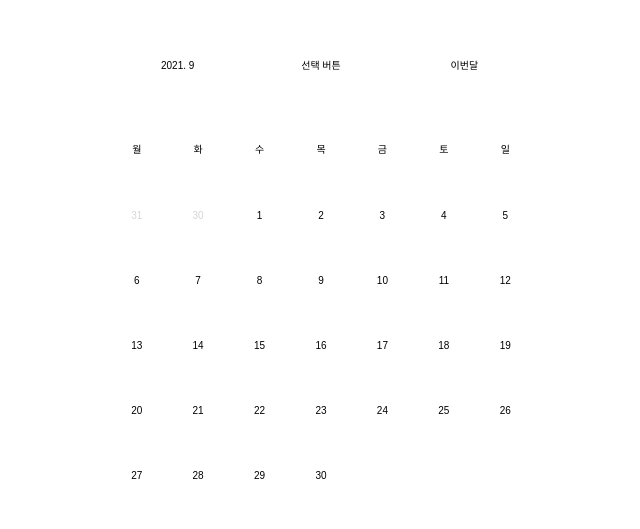
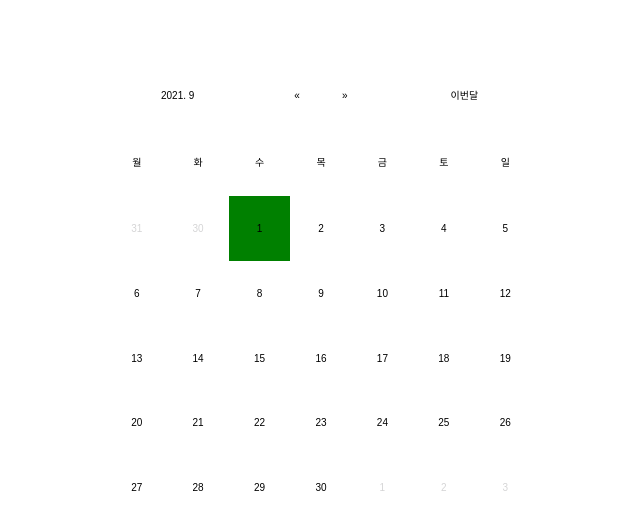
Before and after one commit to psy-g/paywork-calendar, a React (Create React App) app: page / in a window 1280 px wide. Shown: the part 109-638 px from the top of the page, without its empty margins (319-959 px from the left). Built offline with nearby package versions, Linux system fonts and the light colour scheme; a web font is replaced by a local one.

Commit message:
feat: 화살표 버튼, 이번달 버튼 이동(#5) - `화살표 버튼`으로 이전 달, 다음 달 이동 기능 - `이번달 버튼`으로 이번 달 이동 기능

```diff
--- a/src/components/calendar/CalendarContainer.js
+++ b/src/components/calendar/CalendarContainer.js
@@ -6,13 +6,13 @@ import CalendarHead from 'components/calendar/template/CalendarHead';
 import CalendarBody from 'components/calendar/template/CalendarBody';
 
 const CalendarContainer = () => {
-  const { calendarState, dateArr } = useCalendar();
+  const { calendarState, dateState, changeState, saveState } = useCalendar();
 
   return (
     <Container>
       <CalendarBox>
-        <CalendarHead calendarState={calendarState} />
-        <CalendarBody dateArr={dateArr} />
+        <CalendarHead calendarState={calendarState} saveState={saveState} />
+        <CalendarBody dateState={dateState} changeState={changeState} />
       </CalendarBox>
     </Container>
   );
--- a/src/components/calendar/CalendarService.js
+++ b/src/components/calendar/CalendarService.js
@@ -2,56 +2,94 @@ import { useState, useEffect } from 'react';
 
 export const useCalendar = () => {
   const [calendarState, setCalendarState] = useState({
-    year: null,
-    month: null,
-    date: null,
+    year: new Date().getFullYear(),
+    month: new Date().getMonth(),
+    date: new Date().getDate(),
   });
-  const [dateArr, setDateArr] = useState([]);
+  const [dateState, setDateState] = useState([]);
 
   useEffect(() => {
-    const date = new Date();
+    saveState(0);
+  }, []);
+
+  const changeState = (number) => {
+    const focusDate = dateState.map((date) => {
+      date.id === number && date.thisMonth
+        ? (date.focus = !date.focus)
+        : (date.focus = false);
+
+      return date;
+    });
+
+    setDateState(focusDate);
+  };
+
+  const saveState = (changeValue) => {
+    // const date = new Date(
+    //   calendarState.year,
+    //   calendarState.month + changeValue,
+    // );
+    const date =
+      changeValue !== 0
+        ? new Date(calendarState.year, calendarState.month + changeValue)
+        : new Date(new Date().getFullYear(), new Date().getMonth());
     const getYear = date.getFullYear();
     const getMonth = date.getMonth();
     const getToday = date.getDate();
+    const thisMonthLast = new Date(getYear, getMonth + 1, 0);
+    const prevMonthLast = new Date(getYear, getMonth, 0);
 
-    const thisMonthLast = new Date(getYear, getMonth + 1, 0);
-    const lastMonthLast = new Date(getYear, getMonth, 0);
-
-    // console.log(
-    //   '지난달 마지막 요일',
-    //   lastMonthLast.getDay(),
-    //   '날짜',
-    //   lastMonthLast.getDate(),
-    // );
-    // console.log(
-    //   '이번달 마지막 요일',
-    //   thisMonthLast.getDay(),
-    //   '날짜',
-    //   thisMonthLast.getDate(),
-    // );
     // getDay(): 0(일요일) ~ 6(토요일)
     // 지난달 마지막이 0으로 안끝나면 지난달 날짜 몇개도 출력해야함
     // 이번달 마지막이 0으로 안끝나면 다음달 날짜 몇개도 출력해야함
+    // [날짜, 지난달체크, 포커스체크]
 
-    const lastArr = Array.from({ length: lastMonthLast.getDay() }, (v, i) => [
-      lastMonthLast.getDate() - i,
-      false,
-    ]);
-    const thisArr = Array.from({ length: thisMonthLast.getDate() }, (v, i) => [
-      i + 1,
-      true,
-    ]);
+    let temp = [];
+    // 저번달
+    for (let i = 0; i < prevMonthLast.getDay(); i++) {
+      temp.push({
+        id: prevMonthLast.getDate() - i,
+        focus: false,
+        today: false,
+        thisMonth: false,
+      });
+    }
+    // 이번달
+    for (let i = 0; i < thisMonthLast.getDate(); i++) {
+      temp.push({
+        id: i + 1,
+        focus: false,
+        today:
+          new Date().getMonth() === getMonth && getToday === i + 1
+            ? true
+            : false,
+        thisMonth: true,
+      });
+    }
+    // 다음달
+    if (thisMonthLast.getDay() !== 0) {
+      for (let i = 0; i < 7 - thisMonthLast.getDay(); i++) {
+        temp.push({
+          id: i + 1,
+          focus: false,
+          today: false,
+          thisMonth: false,
+        });
+      }
+    }
 
-    setDateArr(lastArr.concat(thisArr));
+    setDateState(temp);
     setCalendarState({
       year: getYear,
       month: getMonth,
       today: getToday,
     });
-  }, []);
+  };
 
   return {
     calendarState,
-    dateArr,
+    dateState,
+    changeState,
+    saveState,
   };
 };
--- a/src/components/calendar/template/CalendarBody.js
+++ b/src/components/calendar/template/CalendarBody.js
@@ -3,12 +3,7 @@ import styled from 'styled-components/macro';
 
 import CalendarItem from 'components/calendar/template/CalendarItem';
 
-const CalendarBody = ({ dateArr }) => {
-  // const dateArr = [
-  //   27, 28, 29, 30, 1, 2, 3, 4, 5, 6, 7, 8, 9, 10, 11, 12, 13, 14, 15, 16, 17,
-  //   18, 19, 20, 21, 22, 23, 24, 25, 26, 27, 28, 29, 30, 31,
-  // ];
-
+const CalendarBody = ({ dateState, changeState }) => {
   return (
     <BodyBlock>
       <DaysWrapper>
@@ -21,8 +16,8 @@ const CalendarBody = ({ dateArr }) => {
         <span>일</span>
       </DaysWrapper>
       <DatesWrapper>
-        {dateArr.map((ele, idx) => (
-          <CalendarItem key={idx} data={ele}></CalendarItem>
+        {dateState.map((ele, idx) => (
+          <CalendarItem key={idx} data={ele} changeState={changeState} />
         ))}
       </DatesWrapper>
     </BodyBlock>
@@ -47,7 +42,9 @@ const DaysWrapper = styled.div`
 
   span {
     width: calc(100% / 7);
-    text-align: center;
+    display: flex;
+    justify-content: center;
+    align-items: center;
   }
 `;
 
--- a/src/components/calendar/template/CalendarButton.js
+++ b/src/components/calendar/template/CalendarButton.js
@@ -1,8 +1,29 @@
 import React from 'react';
-// import styled from 'styled-components/macro';
+import styled from 'styled-components/macro';
 
-const CalendarButton = () => {
-  return <span>선택 버튼</span>;
+const CalendarButton = ({ saveState }) => {
+  const handlerPrevMonth = () => {
+    saveState(-1);
+  };
+
+  const handlerNextMonth = () => {
+    saveState(+1);
+  };
+
+  return (
+    <ButtonBlock>
+      <PrevMonth onClick={handlerPrevMonth}>«</PrevMonth>
+      <NextMonth onClick={handlerNextMonth}>»</NextMonth>
+    </ButtonBlock>
+  );
 };
 
 export default CalendarButton;
+
+const ButtonBlock = styled.div`
+  display: flex;
+`;
+
+const PrevMonth = styled.div``;
+
+const NextMonth = styled.div``;
--- a/src/components/calendar/template/CalendarHead.js
+++ b/src/components/calendar/template/CalendarHead.js
@@ -3,14 +3,18 @@ import styled from 'styled-components/macro';
 
 import CalendarButton from 'components/calendar/template/CalendarButton';
 
-const CalendarHead = ({ calendarState }) => {
+const CalendarHead = ({ calendarState, saveState }) => {
+  const handlerThisMonth = () => {
+    saveState(0);
+  };
+
   return (
     <HeadBlock>
-      <span>
+      <MonthWrapper>
         {calendarState.year}. {calendarState.month + 1}
-      </span>
-      <CalendarButton />
-      <span>이번달</span>
+      </MonthWrapper>
+      <CalendarButton saveState={saveState} />
+      <ThisMonthWrapper onClick={handlerThisMonth}>이번달</ThisMonthWrapper>
     </HeadBlock>
   );
 };
@@ -22,8 +26,14 @@ const HeadBlock = styled.div`
   width: 100%;
   height: 15%;
 
-  span {
+  div {
     width: calc(100% / 3);
-    text-align: center;
+    display: flex;
+    justify-content: center;
+    align-items: center;
   }
 `;
+
+const MonthWrapper = styled.div``;
+
+const ThisMonthWrapper = styled.div``;
--- a/src/components/calendar/template/CalendarItem.js
+++ b/src/components/calendar/template/CalendarItem.js
@@ -1,15 +1,39 @@
 import React from 'react';
 import styled from 'styled-components/macro';
 
-const CalendarItem = ({ data }) => {
-  return <ItemBlock check={data[1]}>{data[0]}</ItemBlock>;
+const CalendarItem = ({ data, changeState }) => {
+  const { id, focus, today, thisMonth } = data;
+
+  const handlerFocus = () => {
+    changeState(id);
+  };
+
+  return (
+    // <ItemBlock monthCheck={data[1]} focusCheck={data[2]} onClick={handlerFocus}>
+    //   {data[0]}
+    // </ItemBlock>
+    <ItemBlock
+      monthCheck={thisMonth}
+      focusCheck={focus}
+      todayCheck={today}
+      onClick={handlerFocus}
+    >
+      {id}
+    </ItemBlock>
+  );
 };
 
 export default CalendarItem;
 
 const ItemBlock = styled.div`
+  display: flex;
+  justify-content: center;
+  align-items: center;
   width: calc(100% / 7);
-  padding: 15px;
-  text-align: center;
-  color: ${(props) => (props.check ? '#000000' : '#d5d5d6')};
+  /* padding: 15px; */
+  /* text-align: center; */
+  cursor: pointer;
+  color: ${(props) => (props.monthCheck ? '#000000' : '#d5d5d6')};
+  background-color: ${(props) => props.focusCheck && 'blue'};
+  background-color: ${(props) => props.todayCheck && 'green'};
 `;
```
